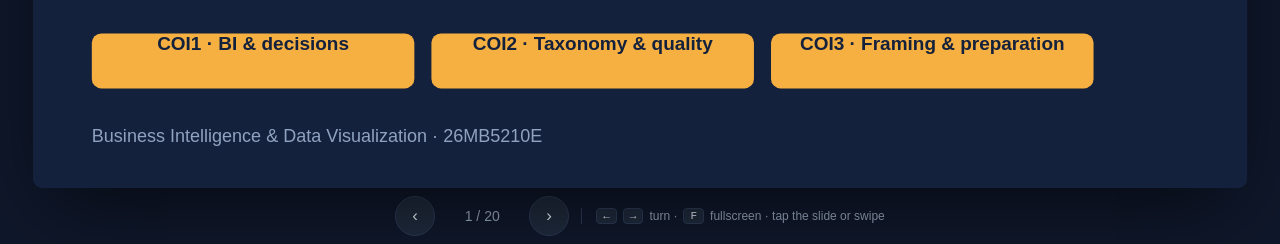
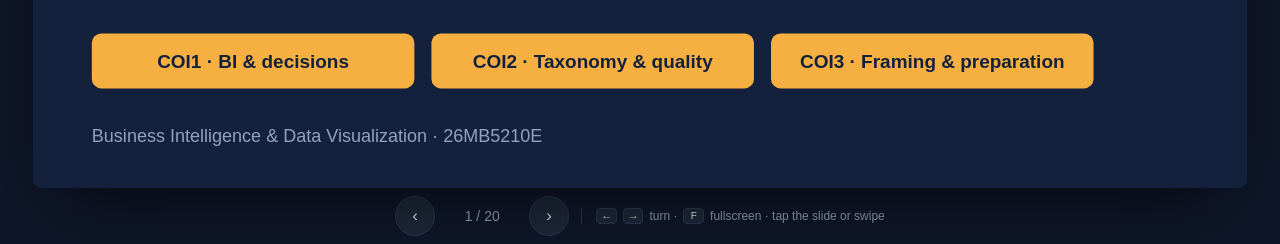
Before and after one commit to kalyanamudaykiran/klbs-bidv, a plain HTML site: page co1-theory.html in a window 1280 px wide. Shown: the part 556-800 px from the top of the page. Drawn offline with Linux system fonts and the light colour scheme.

Commit message:
CO1 deck v2.4: vertically center text in Slide 1 COI chips

```diff
--- a/co1-theory.html
+++ b/co1-theory.html
@@ -70,13 +70,13 @@ header.top { flex-shrink:0; display:flex; align-items:center; gap:14px; flex-wra
 <div class="shp" style="left:62px;top:413px;width:700px;height:106px;padding:0px;position:absolute;overflow:hidden;box-sizing:border-box;display:flex;flex-direction:column;justify-content:flex-start">
 <p style="font-size:35px;color:#E8EEF8"><span style="font-size:35px;color:#E8EEF8">Module 1 &middot; From data to decisions</span></p>
 </div>
-<div class="shp" style="left:62px;top:557px;width:340px;height:58px;padding:0px;position:absolute;overflow:hidden;box-sizing:border-box;display:flex;flex-direction:column;justify-content:flex-start;background:#F5B041;border-radius:10px">
+<div class="shp" style="left:62px;top:557px;width:340px;height:58px;padding:0px;position:absolute;overflow:hidden;box-sizing:border-box;display:flex;flex-direction:column;justify-content:center;background:#F5B041;border-radius:10px">
 <p style="text-align:center;font-size:20px;color:#14213D"><span style="text-align:center;font-size:20px;color:#14213D"><b>COI1 &middot; BI &amp; decisions</b></span></p>
 </div>
-<div class="shp" style="left:420px;top:557px;width:340px;height:58px;padding:0px;position:absolute;overflow:hidden;box-sizing:border-box;display:flex;flex-direction:column;justify-content:flex-start;background:#F5B041;border-radius:10px">
+<div class="shp" style="left:420px;top:557px;width:340px;height:58px;padding:0px;position:absolute;overflow:hidden;box-sizing:border-box;display:flex;flex-direction:column;justify-content:center;background:#F5B041;border-radius:10px">
 <p style="text-align:center;font-size:20px;color:#14213D"><span style="text-align:center;font-size:20px;color:#14213D"><b>COI2 &middot; Taxonomy &amp; quality</b></span></p>
 </div>
-<div class="shp" style="left:778px;top:557px;width:340px;height:58px;padding:0px;position:absolute;overflow:hidden;box-sizing:border-box;display:flex;flex-direction:column;justify-content:flex-start;background:#F5B041;border-radius:10px">
+<div class="shp" style="left:778px;top:557px;width:340px;height:58px;padding:0px;position:absolute;overflow:hidden;box-sizing:border-box;display:flex;flex-direction:column;justify-content:center;background:#F5B041;border-radius:10px">
 <p style="text-align:center;font-size:20px;color:#14213D"><span style="text-align:center;font-size:20px;color:#14213D"><b>COI3 &middot; Framing &amp; preparation</b></span></p>
 </div>
 <div class="shp" style="left:758px;top:192px;width:461px;height:310px;padding:0px;position:absolute;overflow:hidden;box-sizing:border-box;display:flex;flex-direction:column;justify-content:flex-start;background:#1F2F55;border-radius:35px">
```
